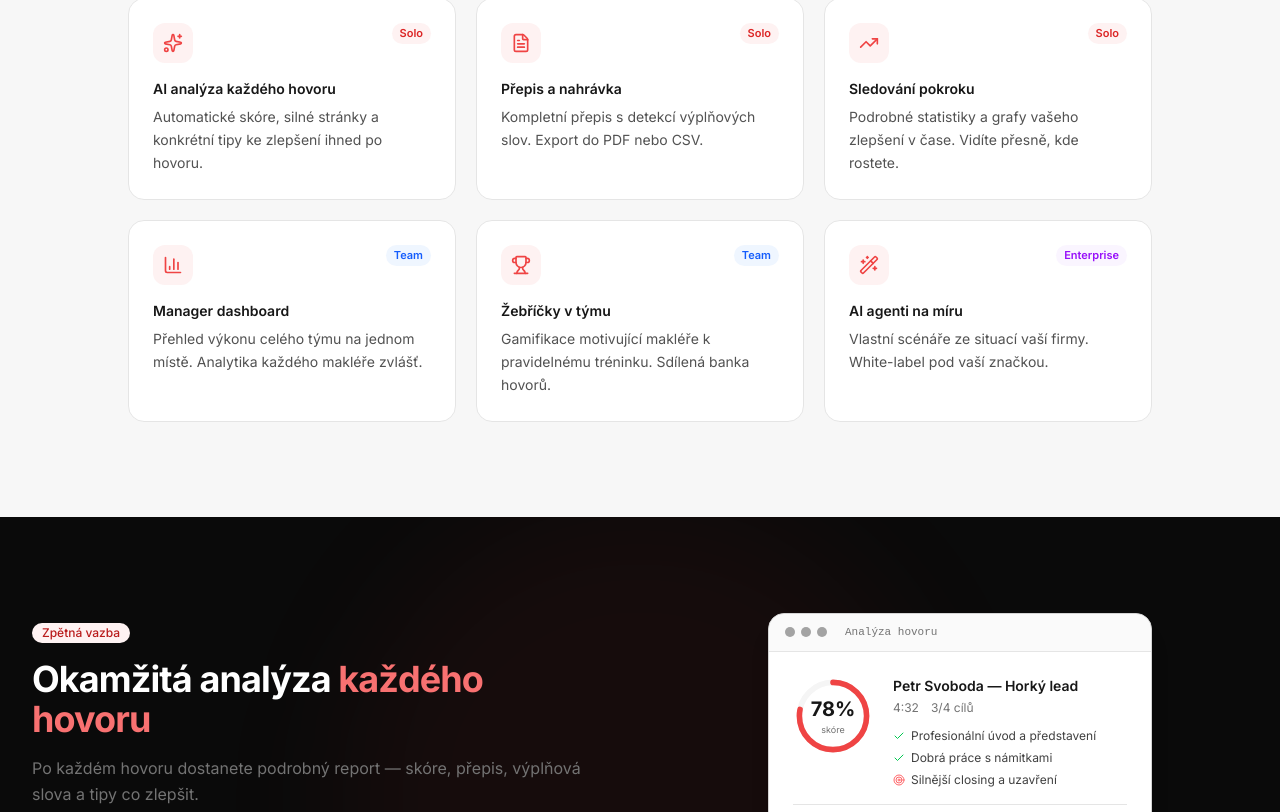
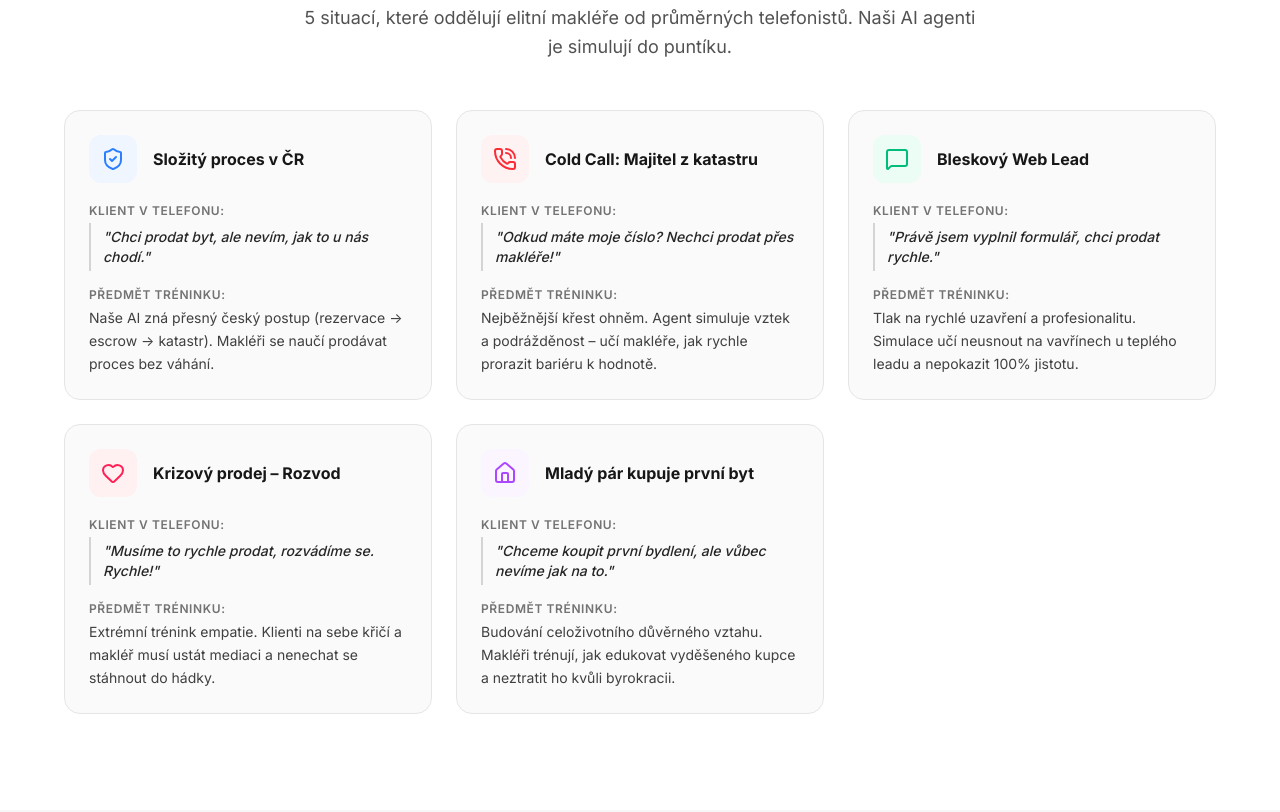
Before and after one commit to simcall-cz/simcall-app, a Next.js app: page /funkce in a window 1280 px wide. Shown: the part 708-1520 px from the top of the page. Built offline with nearby package versions, Linux system fonts and the light colour scheme; no server answers.

Commit message:
feat: complete frontend copy & design overhaul

```diff
--- a/src/app/(auth)/nove-heslo/page.tsx
+++ b/src/app/(auth)/nove-heslo/page.tsx
@@ -131,7 +131,7 @@ export default function NoveHesloPage() {
                 <CheckCircle className="w-7 h-7 text-green-500" />
               </div>
               <h1 className="text-xl font-bold text-neutral-900 mb-2">
-                Heslo změněno ✅
+                Heslo změněno
               </h1>
               <p className="text-neutral-500 text-sm mb-4">
                 Vaše heslo bylo úspěšně aktualizováno. Za chvíli budete přesměrováni do dashboardu.
--- a/src/app/(marketing)/funkce/page.tsx
+++ b/src/app/(marketing)/funkce/page.tsx
@@ -11,6 +11,11 @@ import {
   Check,
   Building2,
   Users,
+  PhoneCall,
+  MessageSquare,
+  Home,
+  Heart,
+  ShieldCheck,
 } from "lucide-react";
 
 import { Container } from "@/components/shared/container";
@@ -30,45 +35,88 @@ export const metadata: Metadata = {
 const features = [
   {
     icon: Sparkles,
-    title: "AI analýza každého hovoru",
-    desc: "Automatické skóre, silné stránky a konkrétní tipy ke zlepšení ihned po hovoru.",
+    title: "Okamžitá AI analýza po zavěšení",
+    desc: "Získejte okamžité skóre, silné stránky a přesné prodejní tipy ke zlepšení konverze dříve, než sáhnete po dalším telefonu.",
     tag: "Solo",
     tagColor: "bg-primary-50 text-primary-600",
   },
   {
     icon: FileText,
-    title: "Přepis a nahrávka",
-    desc: "Kompletní přepis s detekcí výplňových slov. Export do PDF nebo CSV.",
+    title: "Detailní přepis hledající chyby",
+    desc: "AI najde vašim makléřům chybné formulace a výplňová slova, která zabíjejí obchody. PDF i CSV export do CRM.",
     tag: "Solo",
     tagColor: "bg-primary-50 text-primary-600",
   },
   {
     icon: TrendingUp,
-    title: "Sledování pokroku",
-    desc: "Podrobné statistiky a grafy vašeho zlepšení v čase. Vidíte přesně, kde rostete.",
+    title: "Křivka pokroku a výkonnosti",
+    desc: "Manažeři i makléři jasně vidí, jestli rostou. Grafy prokazatelně určující propálení peněz za reklamu.",
     tag: "Solo",
     tagColor: "bg-primary-50 text-primary-600",
   },
   {
     icon: BarChart3,
-    title: "Manager dashboard",
-    desc: "Přehled výkonu celého týmu na jednom místě. Analytika každého makléře zvlášť.",
+    title: "Manažerské řídící centrum",
+    desc: "Přehled o celém týmu bez nutnosti stát u každého makléře s tužkou. Komplexní analytika cold calls všech zaměstnanců.",
     tag: "Team",
     tagColor: "bg-blue-50 text-blue-600",
   },
   {
     icon: Trophy,
-    title: "Žebříčky v týmu",
-    desc: "Gamifikace motivující makléře k pravidelnému tréninku. Sdílená banka hovorů.",
+    title: "Surové kompetitivní žebříčky",
+    desc: "Nemilosrdná gamifikace, která probudí prodejní instinkt celého oddělení. Vědí, kdo prodává a kdo jen zvedá telefony.",
     tag: "Team",
     tagColor: "bg-blue-50 text-blue-600",
   },
   {
-    icon: Wand2,
-    title: "AI agenti na míru",
-    desc: "Vlastní scénáře ze situací vaší firmy. White-label pod vaší značkou.",
-    tag: "Enterprise",
-    tagColor: "bg-purple-50 text-purple-600",
+    icon: ShieldCheck,
+    title: "Zabudované české Realiťácké pravidla",
+    desc: "Naši AI agenti plně znají českou legislativu, správný rezervační proces i katastrální postupy. Makléř nemůže říct hloupost.",
+    tag: "Obsahuje",
+    tagColor: "bg-emerald-50 text-emerald-600",
+  },
+];
+
+const scenarios = [
+  {
+    icon: ShieldCheck,
+    title: "Složitý proces v ČR",
+    situation: '"Chci prodat byt, ale nevím, jak to u nás chodí."',
+    solution: "Naše AI zná přesný český postup (rezervace → escrow → katastr). Makléři se naučí prodávat proces bez váhání.",
+    color: "text-blue-500",
+    bg: "bg-blue-50",
+  },
+  {
+    icon: PhoneCall,
+    title: "Cold Call: Majitel z katastru",
+    situation: '"Odkud máte moje číslo? Nechci prodat přes makléře!"',
+    solution: "Nejběžnější křest ohněm. Agent simuluje vztek a podrážděnost – učí makléře, jak rychle prorazit bariéru k hodnotě.",
+    color: "text-red-500",
+    bg: "bg-red-50",
+  },
+  {
+    icon: MessageSquare,
+    title: "Bleskový Web Lead",
+    situation: '"Právě jsem vyplnil formulář, chci prodat rychle."',
+    solution: "Tlak na rychlé uzavření a profesionalitu. Simulace učí neusnout na vavřínech u teplého leadu a nepokazit 100% jistotu.",
+    color: "text-emerald-500",
+    bg: "bg-emerald-50",
+  },
+  {
+    icon: Heart,
+    title: "Krizový prodej – Rozvod",
+    situation: '"Musíme to rychle prodat, rozvádíme se. Rychle!"',
+    solution: "Extrémní trénink empatie. Klienti na sebe křičí a makléř musí ustát mediaci a nenechat se stáhnout do hádky.",
+    color: "text-rose-500",
+    bg: "bg-rose-50",
+  },
+  {
+    icon: Home,
+    title: "Mladý pár kupuje první byt",
+    situation: '"Chceme koupit první bydlení, ale vůbec nevíme jak na to."',
+    solution: "Budování celoživotního důvěrného vztahu. Makléři trénují, jak edukovat vyděšeného kupce a neztratit ho kvůli byrokracii.",
+    color: "text-purple-500",
+    bg: "bg-purple-50",
   },
 ];
 
@@ -147,11 +195,11 @@ export default function FunkcePage() {
             <ScrollReveal>
               <Badge className="mb-5">Funkce</Badge>
               <h1 className="text-4xl sm:text-5xl font-bold tracking-tight text-neutral-800 leading-[1.1]">
-                Vše co potřebujete.{" "}
-                <GradientText>Nic navíc.</GradientText>
+                Tvrdý trénink.{" "}
+                <GradientText>Reálné provize.</GradientText>
               </h1>
               <p className="mt-5 text-lg text-neutral-500 leading-relaxed">
-                Od individuálního tréninku po správu celého týmu. SimCall roste s vámi.
+                Neztrácejte ostré leady na trénink juniorů. S našimi AI agenty projdou makléři tím nejhorším ještě před zvednutím prvního reálného telefonu.
               </p>
             </ScrollReveal>
             <ScrollReveal delay={0.1}>
@@ -167,6 +215,48 @@ export default function FunkcePage() {
                 </Link>
               </div>
             </ScrollReveal>
+          </div>
+        </Container>
+      </section>
+
+      {/* REAL WORLD SCENARIOS */}
+      <section className="py-16 sm:py-24 bg-white">
+        <Container>
+          <ScrollReveal>
+            <SectionHeader
+              badge="Situace z praxe"
+              title="Trénujte to, na čem to reálně padá"
+              subtitle="5 situací, které oddělují elitní makléře od průměrných telefonistů. Naši AI agenti je simulují do puntíku."
+            />
+          </ScrollReveal>
+
+          <div className="mt-12 grid grid-cols-1 md:grid-cols-2 lg:grid-cols-3 gap-6 max-w-6xl mx-auto">
+            {scenarios.map((scen, idx) => (
+              <ScrollReveal key={scen.title} delay={idx * 0.1}>
+                <div className="border border-neutral-100 rounded-2xl p-6 hover:shadow-lg transition-shadow bg-neutral-50/50 h-full flex flex-col">
+                  <div className="flex gap-4 items-center mb-5">
+                    <div className={`w-12 h-12 rounded-xl flex items-center justify-center shrink-0 ${scen.bg}`}>
+                      <scen.icon className={`w-6 h-6 ${scen.color}`} />
+                    </div>
+                    <h3 className="font-bold text-neutral-800 leading-tight">{scen.title}</h3>
+                  </div>
+                  <div className="flex-1 space-y-4">
+                    <div>
+                      <span className="text-xs font-semibold text-neutral-400 uppercase tracking-wider block mb-1">Klient v telefonu:</span>
+                      <p className="text-sm font-medium text-neutral-700 italic border-l-2 border-neutral-200 pl-3 py-1">
+                        {scen.situation}
+                      </p>
+                    </div>
+                    <div>
+                      <span className="text-xs font-semibold text-neutral-400 uppercase tracking-wider block mb-1">Předmět tréninku:</span>
+                      <p className="text-sm text-neutral-600 leading-relaxed">
+                        {scen.solution}
+                      </p>
+                    </div>
+                  </div>
+                </div>
+              </ScrollReveal>
+            ))}
           </div>
         </Container>
       </section>
@@ -206,14 +296,13 @@ export default function FunkcePage() {
           <div className="grid grid-cols-1 lg:grid-cols-2 gap-10 lg:gap-16 items-center">
             <div>
               <ScrollReveal>
-                <Badge className="mb-4">Zpětná vazba</Badge>
+                <Badge className="mb-4">Zpětná vazba pro dospělé</Badge>
                 <h2 className="text-3xl sm:text-4xl font-bold text-white tracking-tight">
-                  Okamžitá analýza{" "}
-                  <span className="text-primary-400">každého hovoru</span>
+                  Surová analytika{" "}
+                  <span className="text-primary-400">každého slova</span>
                 </h2>
                 <p className="mt-4 text-neutral-400 leading-relaxed">
-                  Po každém hovoru dostanete podrobný report — skóre, přepis,
-                  výplňová slova a tipy co zlepšit.
+                  Podívejte se pravdě do očí. Po každém hovoru přesně ukážeme, ve které vteřině jste ztratili klienta kvůli váhání nebo aroganci.
                 </p>
               </ScrollReveal>
               <ScrollReveal delay={0.1}>
--- a/src/app/(marketing)/o-nas/page.tsx
+++ b/src/app/(marketing)/o-nas/page.tsx
@@ -9,31 +9,24 @@ import { Button } from "@/components/ui/button";
 const teamMembers = [
   {
     name: "Filip Mojik",
-    role: "Zakladatel & CEO",
+    role: "Spoluzakladatel & CEO",
     initials: "FM",
-    desc: "Zakladatel a vizionář SimCall. Zodpovědný za celkový směr a strategii.",
+    desc: "Bývalý realitní makléř, který si prošel peklem cold-callingu. Zodpovídá za produktovou vizi.",
     gradient: "from-primary-400 to-primary-600",
   },
   {
     name: "Trung Le",
     role: "Spoluzakladatel & CTO",
     initials: "TL",
-    desc: "Technologický základ platformy. Stará se o AI integraci a vývoj.",
+    desc: "Mozek za AI technologií. Stará se o to, aby agenti byli rychlí, agresivní a realističtí.",
     gradient: "from-blue-400 to-blue-600",
   },
   {
-    name: "Marek Černý",
-    role: "Marketing",
-    initials: "MČ",
-    desc: "Marketingová strategie, kampaně a budování značky SimCall na trhu.",
+    name: "Tým expertů",
+    role: "Realitní matadoři",
+    initials: "RE",
+    desc: "Naši AI agenty skriptujeme a trénujeme ve spolupráci s elitními českými makléři a developery.",
     gradient: "from-purple-400 to-purple-600",
-  },
-  {
-    name: "Mario Stránský",
-    role: "Obchod",
-    initials: "MS",
-    desc: "Obchodní vztahy, péče o klienty a rozvoj partnerství.",
-    gradient: "from-green-400 to-green-600",
   },
 ];
 
@@ -73,13 +66,11 @@ export default function ONasPage() {
                 O nás
               </div>
               <h1 className="text-4xl sm:text-5xl font-bold text-white tracking-tight leading-[1.1]">
-                Česká firma, která mění{" "}
-                <span className="text-primary-400">trénink hovorů</span>
+                Nástroj, který jsme{" "}
+                <span className="text-primary-400">sami zoufale potřebovali</span>
               </h1>
               <p className="mt-5 text-lg text-neutral-400 leading-relaxed max-w-2xl mx-auto">
-                SimCall vznikl z frustrace s průměrným tréninkem makléřů. Chceme
-                dát každému realitnímu makléři nástroj, který mu pomůže trénovat
-                kdykoli — bez trenéra, bez stresu, s okamžitou zpětnou vazbou.
+                Začínali jsme v 18 letech s telefonem v ruce, obrovským stresem v břiše a nulovými zkušenostmi. Dnes stavíme nástroj, díky kterému už žádný nováček nemusí zažít paralyzující strach ze sluchátka.
               </p>
             </ScrollReveal>
           </div>
@@ -93,9 +84,9 @@ export default function ONasPage() {
             <ScrollReveal>
               <div className="grid grid-cols-1 sm:grid-cols-3 gap-6 mb-16">
                 {[
-                  { value: "500+", label: "AI agentů" },
-                  { value: "34%", label: "průměrné zlepšení" },
-                  { value: "🇨🇿", label: "Česká firma" },
+                  { value: "500+", label: "Realitních scénářů" },
+                  { value: "0", label: "Spálených leadů" },
+                  { value: "100%", label: "Jistota manažera" },
                 ].map((stat) => (
                   <div key={stat.label} className="text-center p-6 rounded-2xl bg-neutral-50 border border-neutral-100">
                     <p className="text-3xl font-bold text-neutral-900">{stat.value}</p>
@@ -106,22 +97,22 @@ export default function ONasPage() {
             </ScrollReveal>
 
             <ScrollReveal delay={0.1}>
-              <div className="space-y-5 text-neutral-600 leading-relaxed">
+              <div className="space-y-5 text-neutral-600 leading-relaxed text-lg">
                 <p>
-                  <strong className="text-neutral-800">Realitní trh v Česku je náročný.</strong>{" "}
-                  Makléři tráví roky zdokonalováním svého přístupu k zákazníkům —
-                  ale tradičních způsobů tréninku je málo, jsou drahé a závislé na
-                  kouči nebo kolegovi.
+                  <strong className="text-neutral-800">Když nám bylo 18 let, začali jsme dělat cold-calling.</strong>{" "}
+                  Byl to extrémní stres. Zíráte na to číslo, potí se vám ruce a jste paralyzovaní, protože nevíte, co člověk na druhé straně odpoví. A každá chyba vás sráží níž.
                 </p>
                 <p>
-                  My jsme to chtěli změnit. Vytvořili jsme platformu, která makléřům
-                  umožní trénovat telefonní hovory s{" "}
-                  <GradientText>realistickými AI agenty</GradientText> — kdykoli,
-                  odkudkoli, na vlastním tempem.
+                  Velmi rychle jsme pochopili krutou realitu realitního trhu: <strong className="text-neutral-800">Zkušení manažeři nechtějí ztrácet čas s juniory.</strong> Nechtějí hodiny poslouchat hrozné hovory a dělat "hraní rolí". Juniorské oddělení je v mnoha firmách začarovaný kruh, kde se jen čeká, kdo z nováčků to náhodou přežije.
                 </p>
                 <p>
-                  Dnes máme 500+ AI agentů s různými osobnostmi, 6 kategorií klientů
-                  a okamžitou AI analýzu každého hovoru. A teprve začínáme.
+                  A největší noční můra manažera? Svěřit draze zaplacený, horký lead z reklamy nevypsanému nováčkovi, který ho do minuty spálí.
+                </p>
+                <p>
+                  <strong className="text-neutral-800 text-primary-500">Proto jsme vytvořili SimCall.</strong>
+                </p>
+                <p>
+                  Dnes mohou nováčci i zaběhnutí makléři udělat 50 chyb denně – ale udělají je na umělé inteligenci. Když manažer vidí v našem grafu, že je makléř připravený, může mu předat skutečný lead s ledovým klidem. Žádné pálení peněz. Žádný strach ze sluchátka.
                 </p>
               </div>
             </ScrollReveal>
@@ -139,7 +130,7 @@ export default function ONasPage() {
             </div>
           </ScrollReveal>
 
-          <div className="grid grid-cols-1 sm:grid-cols-2 lg:grid-cols-4 gap-5 max-w-4xl mx-auto">
+          <div className="grid grid-cols-1 sm:grid-cols-2 lg:grid-cols-3 gap-5 max-w-4xl mx-auto">
             {teamMembers.map((member, i) => (
               <ScrollReveal key={member.name} delay={i * 0.08}>
                 <div className="h-full bg-white rounded-2xl border border-neutral-100 p-6 text-center hover:shadow-lg transition-shadow">
--- a/src/app/(marketing)/page.tsx
+++ b/src/app/(marketing)/page.tsx
@@ -145,21 +145,19 @@ export default function HomePage() {
 
               <ScrollReveal delay={0.1}>
                 <h1 className="text-4xl sm:text-5xl lg:text-6xl font-bold tracking-tight text-neutral-800 leading-[1.1]">
-                  První{" "}
-                  <GradientText>AI simulátor</GradientText>
+                  Přestaňte pálit <br />
+                  <GradientText>drahé leady</GradientText>
                   <br />
-                  pro realitní makléře
-                  <br />
-                  v&nbsp;Česku
+                  kvůli chybám u telefonu
                 </h1>
               </ScrollReveal>
 
               <ScrollReveal delay={0.2}>
                 <ul className="mt-6 space-y-2.5">
                   {[
-                    "Trénujte na reálných scénářích z praxe",
-                    "Okamžitá AI analýza s přepisem a skóre",
-                    "Přehled výkonu pro makléře i manažery",
+                    "Zbavte nováčky strachu z cold-callingu nanečisto",
+                    "Zvyšte konverze dříve, než jim dáte placené leady",
+                    "Manažeři neztrácí čas s neustálým osobním tréninkem juniorů",
                   ].map((item) => (
                     <li
                       key={item}
@@ -212,7 +210,7 @@ export default function HomePage() {
           <ScrollReveal>
             <SectionHeader
               badge="Jak to funguje"
-              title="Tři kroky k lepším hovorům"
+              title="Od paralyzovaného nováčka k profesionálovi ve 3 krocích"
             />
           </ScrollReveal>
 
@@ -255,8 +253,8 @@ export default function HomePage() {
           <ScrollReveal>
             <SectionHeader
               badge="Funkce"
-              title="Vše, co potřebujete ke zvýšení úspěšnosti"
-              subtitle="Od individuálního tréninku po správu celého týmu."
+              title="Vše, co potřebujete k masivnímu růstu prodejů"
+              subtitle="Neztrácejte čas neefektivním trénováním. Nechte umělou inteligenci odhalit chyby, které vás a váš tým stojí tisíce na provizích."
             />
           </ScrollReveal>
 
@@ -309,12 +307,11 @@ export default function HomePage() {
               <ScrollReveal>
                 <Badge className="mb-4">Zpětná vazba</Badge>
                 <h2 className="text-3xl sm:text-4xl font-bold text-white tracking-tight">
-                  Okamžitá analýza{" "}
-                  <span className="text-primary-400">každého hovoru</span>
+                  Odhalte chyby, které vás stojí{" "}
+                  <span className="text-primary-400">statisíce na provizích</span>
                 </h2>
                 <p className="mt-4 text-neutral-400 leading-relaxed">
-                  Přepis, skóre, silné stránky i konkrétní doporučení ke
-                  zlepšení. Vše automaticky po každém hovoru.
+                  Každé zaváhání u telefonu vás může stát klienta. Naše AI zanalyzuje každý detail hovoru a ukáže vám, jak dotáhnout obchod do úspěšného konce. Vycvičte si nekompromisní tah na branku.
                 </p>
               </ScrollReveal>
 
@@ -387,14 +384,14 @@ export default function HomePage() {
                   <User className="w-6 h-6 text-primary-500" />
                 </div>
                 <h3 className="text-xl font-bold text-neutral-800">
-                  Pro makléře
+                  Pro makléře & nováčky
                 </h3>
                 <ul className="mt-4 space-y-2.5">
                   {[
-                    "AI analýza hovoru s přepisem a skóre",
-                    "Personalizovaná doporučení ke zlepšení",
-                    "Export přepisů do PDF a CSV",
-                    "Sledování pokroku v čase",
+                    "Zbavte se paralyzujícího strachu z volání a získejte sebevědomí",
+                    "Natrénujte si ty nejtěžší námitky nanečisto – neztrácíte leady",
+                    "Získejte okamžitou zpětnou vazbu a konkrétní tipy co říct jinak",
+                    "Maximalizujte svou úspěšnost a vydělávejte mnohonásobně vyšší provize",
                   ].map((item) => (
                     <li
                       key={item}
@@ -423,14 +420,14 @@ export default function HomePage() {
                   <Users className="w-6 h-6 text-blue-500" />
                 </div>
                 <h3 className="text-xl font-bold text-neutral-800">
-                  Pro manažery
+                  Pro majitele kanceláří & manažery
                 </h3>
                 <ul className="mt-4 space-y-2.5">
                   {[
-                    "Manager dashboard s přehledem týmu",
-                    "Analytika výkonu každého makléře",
-                    "Žebříčky motivující celý tým",
-                    "Sdílená banka hovorů pro tým",
+                    "Neztrácejte navždy svůj drahocenný čas tréninkem juniorů",
+                    "Předávejte platící leady makléřům až když jsou 100% připraveni",
+                    "Získejte absolutní kontrolu nad prodejními dovednostmi a aktivitou týmu",
+                    "Vybudujte z kanceláře tvrdé prodejce díky žebříčkům a gamifikaci",
                   ].map((item) => (
                     <li
                       key={item}
@@ -462,10 +459,10 @@ export default function HomePage() {
                 </div>
                 <div className="flex-1">
                   <h3 className="text-xl font-bold text-neutral-800">
-                    Pro velké realitní kanceláře
+                    Pro velké developerské a realitní korporace
                   </h3>
                   <p className="mt-1 text-sm text-neutral-500">
-                    White-label řešení, vlastní AI agenti ze situací vaší firmy a dedikovaný vývojář. Cena dohodou.
+                    Nasazení pod vaší značkou. Do AI agentů nahrajeme vaše skutečné firemní procesy, nejčastější chyby na pobočkách a zaručené prodejní skripty. Dostaňte obrat celé sítě na novou úroveň.
                   </p>
                   <div className="mt-3 flex flex-wrap gap-2">
                     {["White-label", "Vlastní AI agenti na míru", "Dedikovaný vývojář"].map((item) => (
@@ -495,8 +492,8 @@ export default function HomePage() {
           <ScrollReveal>
             <SectionHeader
               badge="AI Agenti"
-              title={`${aiAgents.length}+ unikátních osobností`}
-              subtitle="Od skeptických klientů po investory. Připravte se na cokoli."
+              title={`${aiAgents.length}+ typů tvrdých vyjednávacích situací`}
+              subtitle="Arogantní investoři, skeptičtí slevovači i zmatení dědicové. Trénujte na realitě."
             />
           </ScrollReveal>
 
@@ -514,10 +511,10 @@ export default function HomePage() {
                   </p>
                   <span
                     className={`mt-1 text-[11px] px-2 py-0.5 rounded-full font-medium ${agent.difficulty === "easy"
-                        ? "bg-green-100 text-green-700"
-                        : agent.difficulty === "medium"
-                          ? "bg-yellow-100 text-yellow-700"
-                          : "bg-red-100 text-red-700"
+                      ? "bg-green-100 text-green-700"
+                      : agent.difficulty === "medium"
+                        ? "bg-yellow-100 text-yellow-700"
+                        : "bg-red-100 text-red-700"
                       }`}
                   >
                     {difficultyLabels[agent.difficulty]}
@@ -592,10 +589,10 @@ export default function HomePage() {
           <ScrollReveal>
             <div className="text-center max-w-2xl mx-auto relative">
               <h2 className="text-2xl sm:text-3xl md:text-4xl font-bold text-white tracking-tight">
-                Připraveni na lepší hovory?
+                Nemusíte ztrácet další klienty.
               </h2>
               <p className="mt-3 sm:mt-4 text-base sm:text-lg text-neutral-400 leading-relaxed">
-                Začněte zdarma. 3 hovory a 1 AI agent bez kreditní karty.
+                Pošlete své makléře do Simulátoru a zvyšte celkové tržby vaší kanceláře. Začněte ještě dnes.
               </p>
               <div className="mt-8 flex flex-col sm:flex-row gap-4 justify-center">
                 <Link href="/registrace">
```
Also changed, not shown: src/app/(dashboard)/manager/page.tsx (+7 -7 lines), src/app/(marketing)/ai-simulator/page.tsx (+19 -19 lines), src/app/(marketing)/faq/page.tsx (+8 -10 lines).
